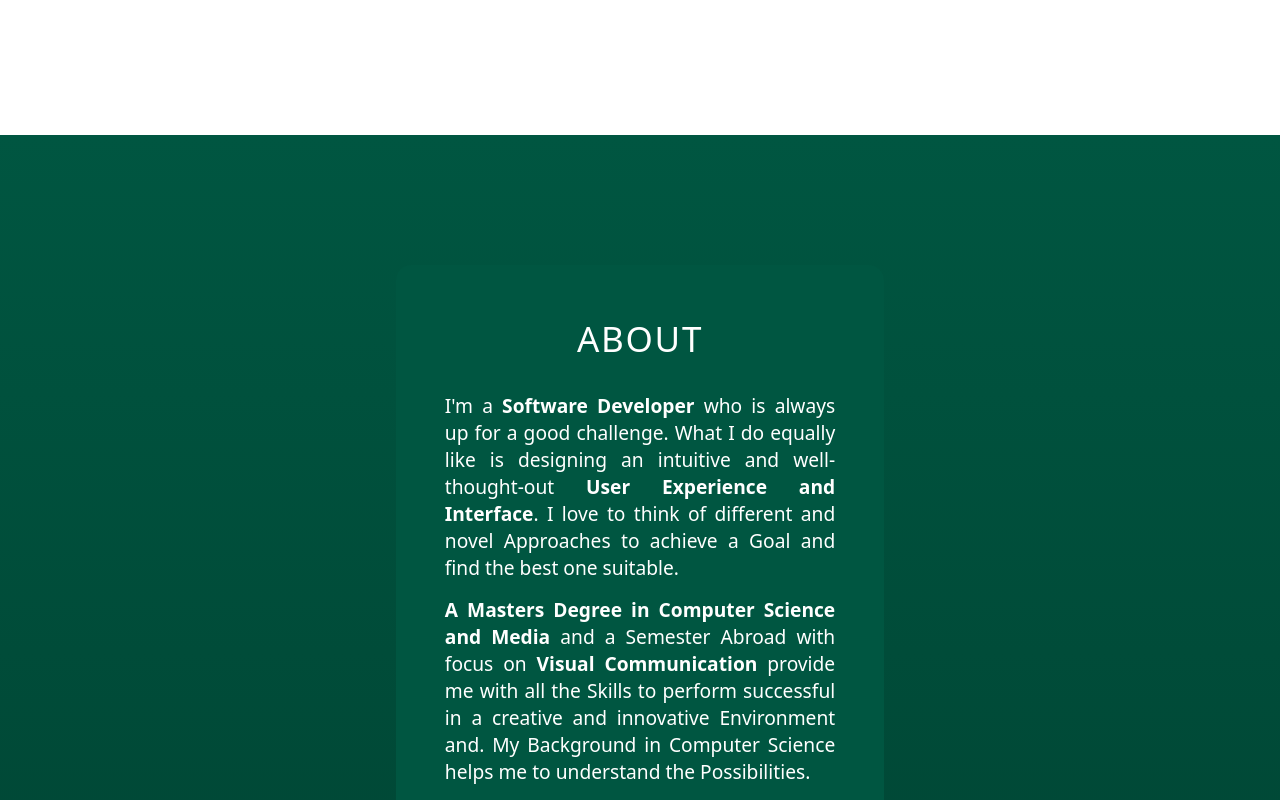
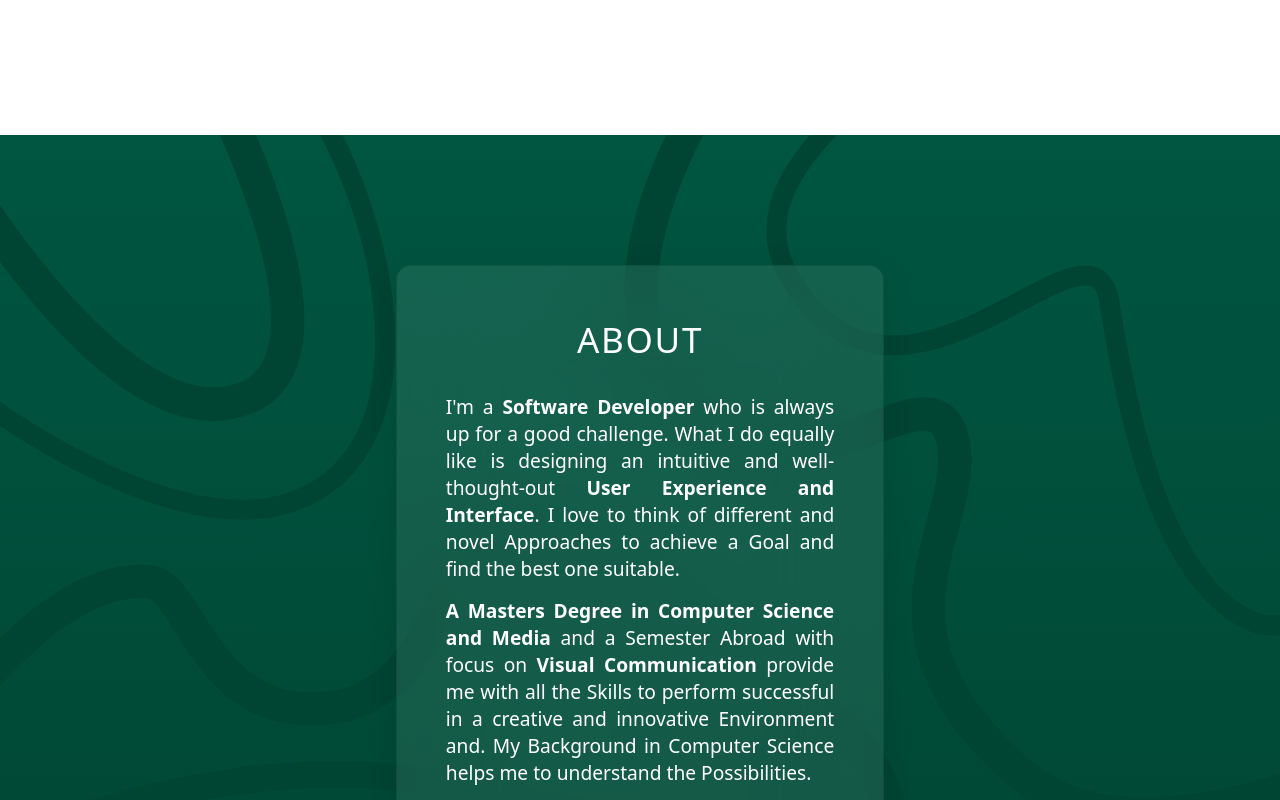
Before and after one commit to marifroe/Portfolio, a React (Vite) app: page / in a window 1280 px wide. Shown: the part 760-1560 px from the top of the page. Built offline with nearby package versions, Linux system fonts and the light colour scheme.

Commit message:
added background to about section

```diff
--- a/src/components/About/About.module.css
+++ b/src/components/About/About.module.css
@@ -5,16 +5,33 @@
   background: linear-gradient(180deg, var(--color-pop-3) 0%, var(--color-pop-5) 100%);
   padding: 30px;
   margin-top: 129px;
+  overflow: hidden;
+}
+
+.bgImage {
+  position: absolute;
+  top: 0;
+  left: 0;
+  z-index: 0;
+  color: #fff;
+  filter: invert(18%) sepia(42%) saturate(1690%) hue-rotate(130deg) brightness(96%) contrast(103%);
 }
 
 .box {
-  background: var(--color-pop-3);
+  /*background: var(--color-pop-3);*/
   border-radius: 15px;
   margin: 100px 30%;
   max-width: 1500px;
   z-index: 1;
   padding: 50px 4%;
   color: #fff;
+
+  /* Frosted Glass Effect */
+  background: #d2fff418;
+  box-shadow: 0 4px 30px rgba(0,0,0,0.1);
+  backdrop-filter: blur(50px);
+  -webkit-backdrop-filter: blur(50px);
+  border: 1px solid #00423254;
 }
 
 .content {
@@ -97,6 +114,10 @@
     display: none;
   }
 
+  .bgImage {
+    display: none;
+  }
+
   .aboutItems {
     margin-top: 29px;
   }
@@ -125,13 +146,18 @@
 }
 
 @media screen and (max-width: 830px) {
+
+  .container {
+    padding: 0;
+  }
+
   .box {
     background: none;
-    margin-left: 30px;
-    margin-right: 30px;
+    margin-left: 10px;
+    margin-right: 10px;
   }
 
   .content {
-    align-items: center;
+    text-align: left;
   }
 }
--- a/src/components/About/About.tsx
+++ b/src/components/About/About.tsx
@@ -1,3 +1,4 @@
+import { getImageUrl } from '../../utils'
 import styles from './About.module.css'
 
 type AboutProps = {
@@ -11,6 +12,7 @@ type AboutProps = {
 export const About = (props: AboutProps) => {
   return (
     <section className={styles.container} id='about'>
+      <img src={getImageUrl({path: 'wobbles.svg'})} className={styles.bgImage} />
       <div className={styles.box}>
         <h2 className={styles.title}>{props.title}</h2>
         <div className={styles.content}>
```
Also changed, not shown: src/assets/wobbles.svg (added).
